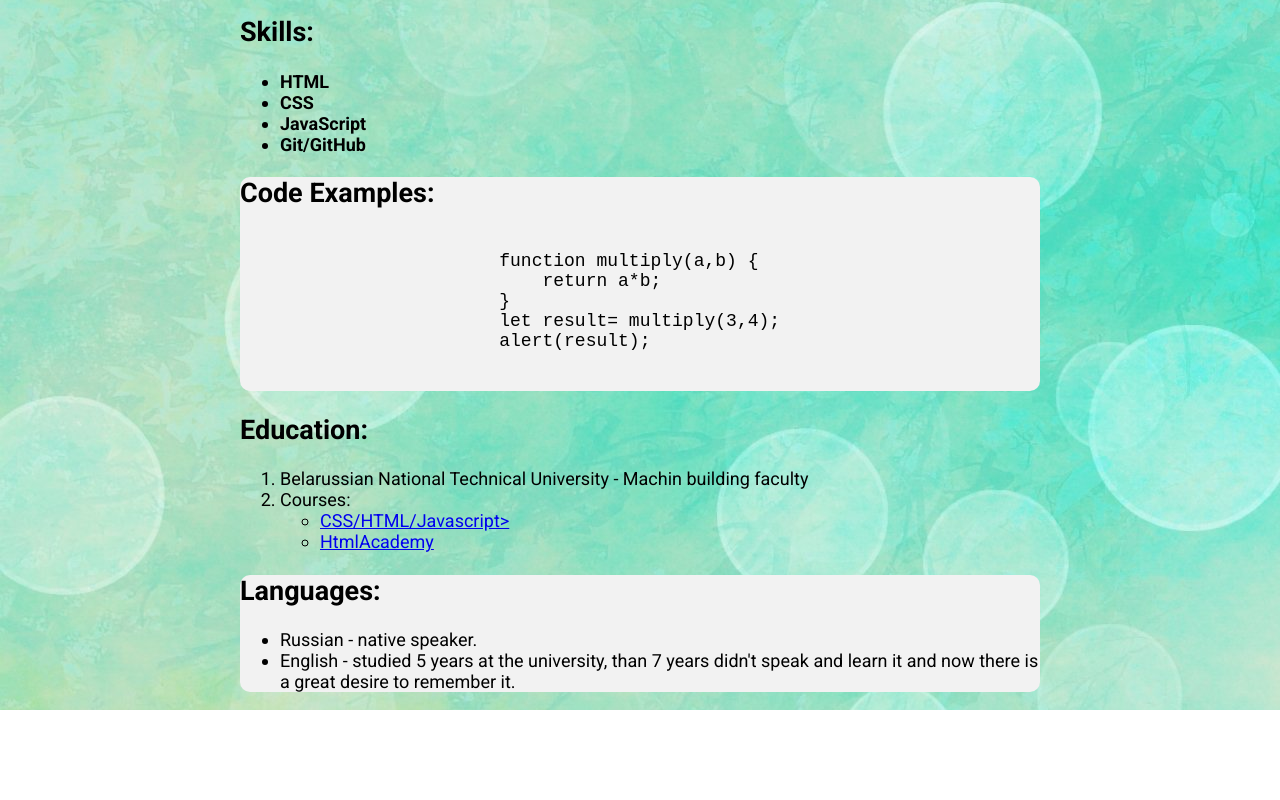
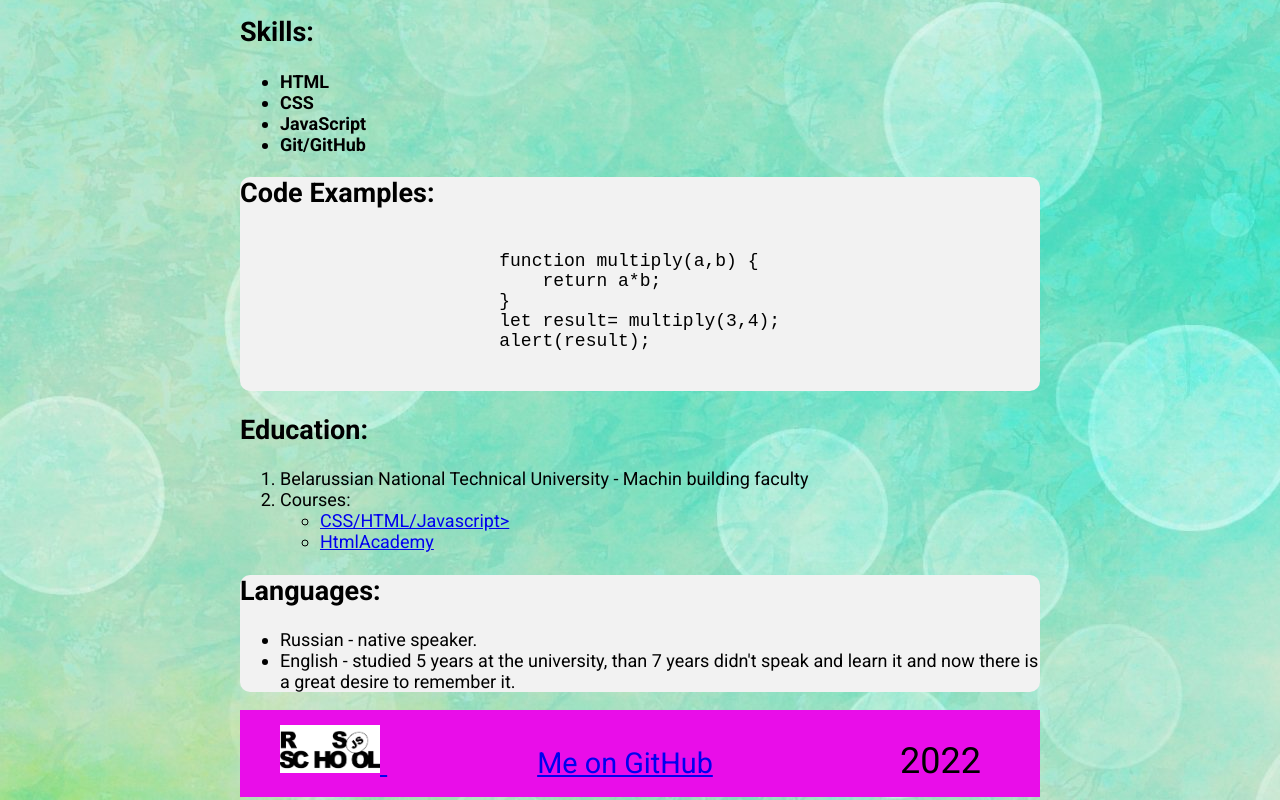
Before and after one commit to Prosto-Ya/rsschool-cv, a plain HTML site: page index.html in a window 1280 px wide. Shown: the part 744-1544 px from the top of the page. Before the commit the page ends 1454 px from the top, so only its background shows below. Drawn offline with Linux system fonts and the light colour scheme.

Commit message:
feat: add footer

```diff
--- a/index.html
+++ b/index.html
@@ -119,6 +119,14 @@
         </div>
     </div>
 
-
+    <footer class="page-footer">
+        <div class="container">
+            <a href="https://rs.school/js/">
+                <img src="./assets/avatar.png"  style="width:100px; " alt="логотип лучшей из школ">
+            </a>
+            <a class="footer-link" href="https://github.com/Prosto-Ya">Me on GitHub</a>
+            <a class="footer-year">2022</a>
+        </div>
+    </footer>
 </body>
 </html>
--- a/style.css
+++ b/style.css
@@ -66,3 +66,19 @@ body {
     border-radius: 10px;
     font-size: 18px;
 }
+
+.page-footer {
+    max-width: 800px;
+    margin: 0 auto;
+    padding: 15px 0;
+    background-color: #e90de9;
+}
+
+.footer-link {
+    padding: 0 180px 20px 150px;
+    text-align: right;
+}
+
+.footer-year {
+    font-size: 36px;
+}
```
